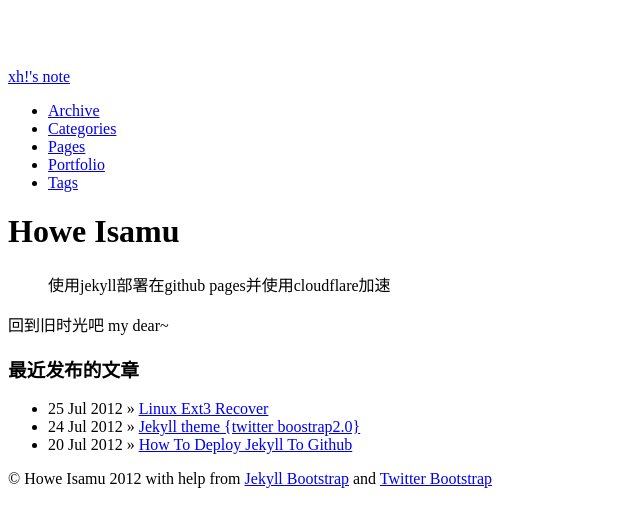
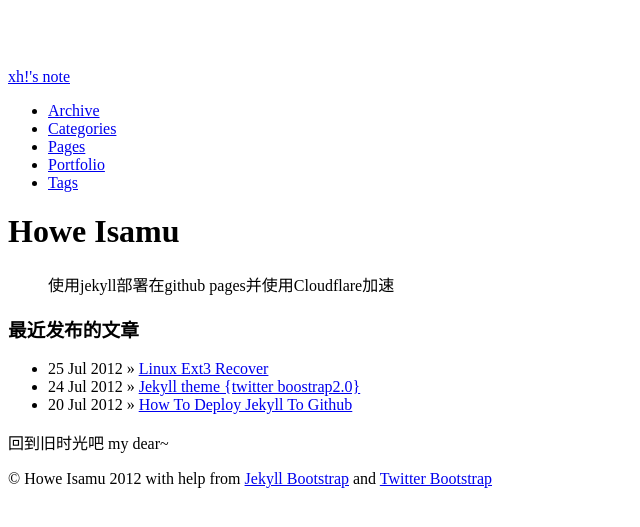
Before and after one commit to CaicnZ/old_blog, a Jekyll site: the page built from index.md, in a window 1280 px wide. Shown: the top 527 px of the page, without its empty margins (0-640 px from the left). Built offline with Jekyll 4.4.1, drawn with Linux system fonts in a browser that asks for light colours; nearby versions of some CDN libraries; Markdown is read by kramdown in place of the engine named in the settings; part of the change alters nothing that is shown.

```diff
--- a/index.md
+++ b/index.md
@@ -5,10 +5,7 @@ tagline:
 ---
 {% include JB/setup %}
 
-> 使用jekyll部署在github pages并使用cloudflare加速
-
-回到旧时光吧 my dear~
-
+> 使用jekyll部署在github pages并使用Cloudflare加速
 
 ### 最近发布的文章
 
@@ -17,3 +14,5 @@ tagline:
     <li><span>{{ post.date | date_to_string }}</span> &raquo; <a href="{{ BASE_PATH }}{{ post.url }}">{{ post.title }}</a></li>
   {% endfor %}
 </ul>
+
+回到旧时光吧 my dear~
```
